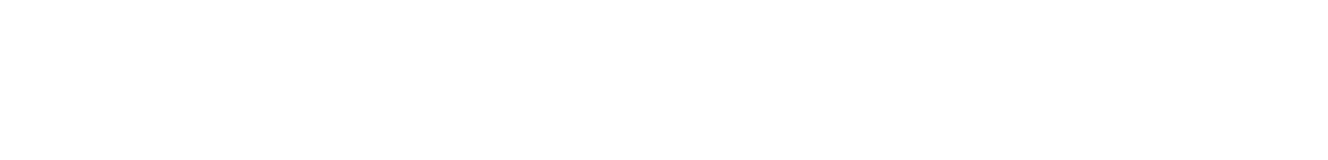
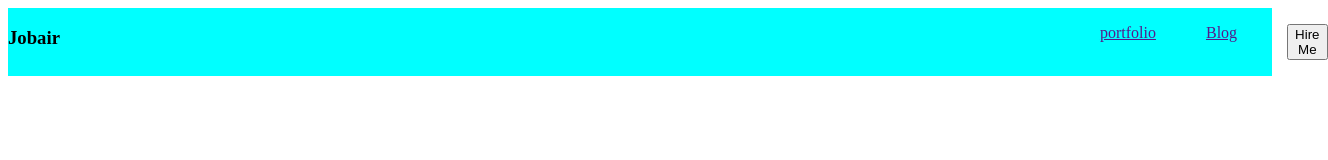
Before and after one commit to Jobair-abdullah/web-dev-protfolio, a plain HTML site: page index.html in a window 1280 px wide. Shown: the whole page, 1328 px wide, since content can reach past the window. Drawn offline with Linux system fonts and the light colour scheme.

Commit message:
emni  changet

```diff
--- /dev/null
+++ b/css/style.css
@@ -0,0 +1,13 @@
+nav{
+    background-color: aqua;
+    display: flex;
+}
+ul{
+    display: flex;
+    list-style: none;
+}
+li{
+    margin-left: 50px;
+}
+.n{
+    margin-left: 1000px;
--- a/index.html
+++ b/index.html
@@ -4,9 +4,20 @@
     <meta charset="UTF-8">
     <meta name="viewport" content="width=device-width, initial-scale=1.0">
     <title>WEB DEVELOPER PROTFOLIO</title>
+    <link rel="stylesheet" href="css/style.css">
 </head>
 <body>
     <header>
+        <nav>
+            <h3>
+                Jobair
+            </h3>
+            <ul>
+                <li class="n"><a href="">portfolio</a></li>
+                <li><a href="">Blog</a></li>
+                <li><a href=""><button>Hire Me</button></a></li>
+            </ul>
+        </nav>
 
     </header>
     <main>
```
